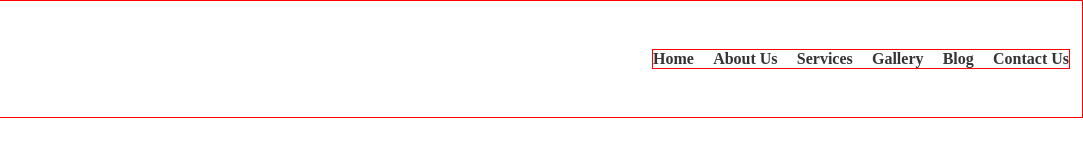
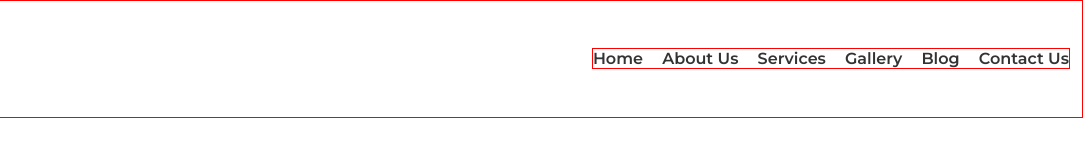
Before and after one commit to CHANDUDEV69/Rudra-Spaces, a plain HTML site: page index.html in a window 1280 px wide. Shown: the full height of the page, 197-1280 px from the left. Drawn offline with Linux system fonts and the light colour scheme.

Commit message:
header css

```diff
--- a/Assets/CSS/Header.css
+++ b/Assets/CSS/Header.css
@@ -23,7 +23,7 @@
 }
 
 header nav ul li a{
-     font-weight: bold;
+     font-weight: 600;
      color: var(--text-color);
      text-decoration: none;
 }
--- a/Assets/CSS/style.css
+++ b/Assets/CSS/style.css
@@ -1,6 +1,9 @@
+/* import font */
+@import url('https://fonts.googleapis.com/css2?family=Montserrat:ital,wght@0,100..900;1,100..900&display=swap');
 *{
      margin: 0;
      padding: 0;
      box-sizing: border-box;
      scroll-behavior: smooth;
+     font-family: "Montserrat", serif;
 }
--- a/Assets/Js/header.js
+++ b/Assets/Js/header.js
@@ -34,8 +34,6 @@
                const logoWrappper = document.createElement('div');
                logoWrappper.classList.add('logo-wrapper');
                logoWrappper.classList.add("loading");
-               // const headerPreloader = document.querySelector(".loading");
-               // headerPreloader.style.background = "red";
                const result = await fetch('../Assets/Images/logo.png');
                if(result.status == 200){
                     const logoImg = new Image();
```
